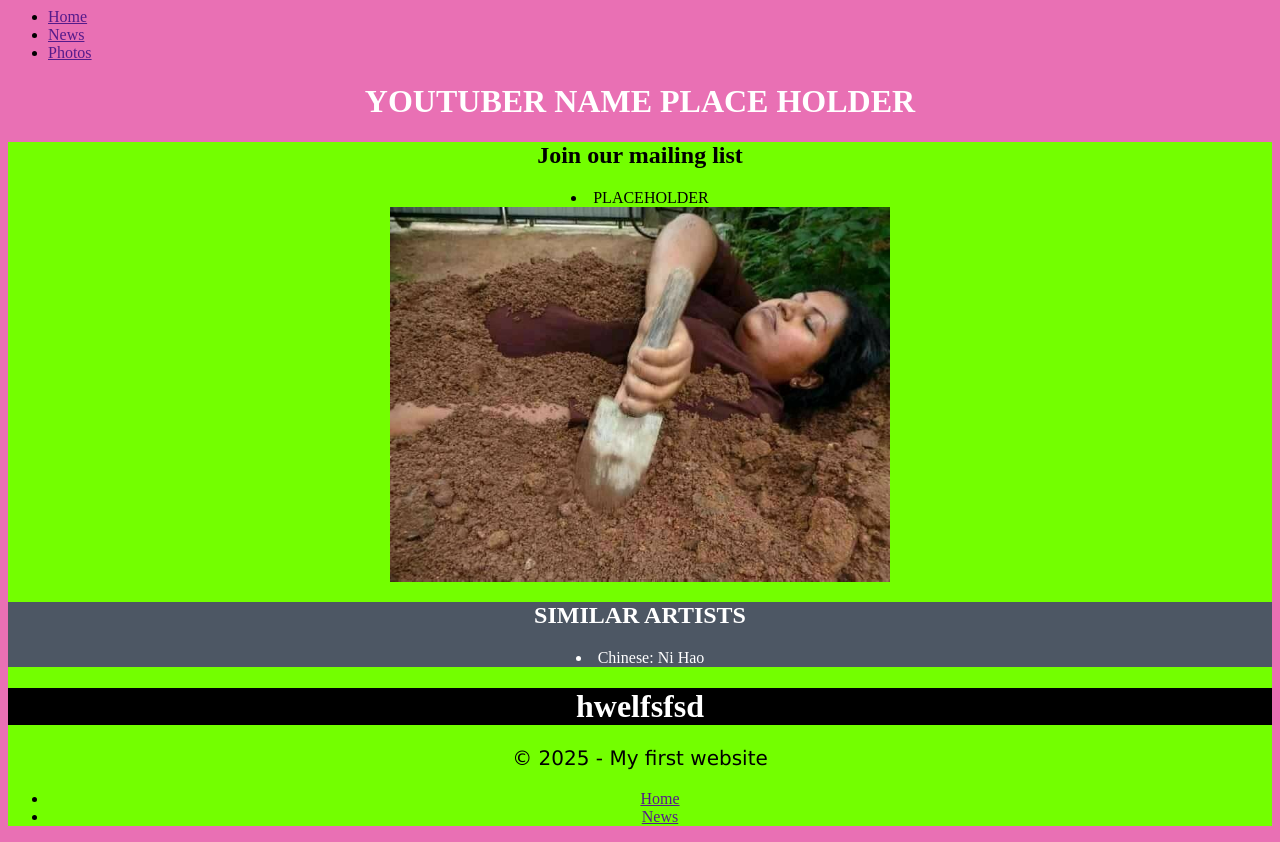
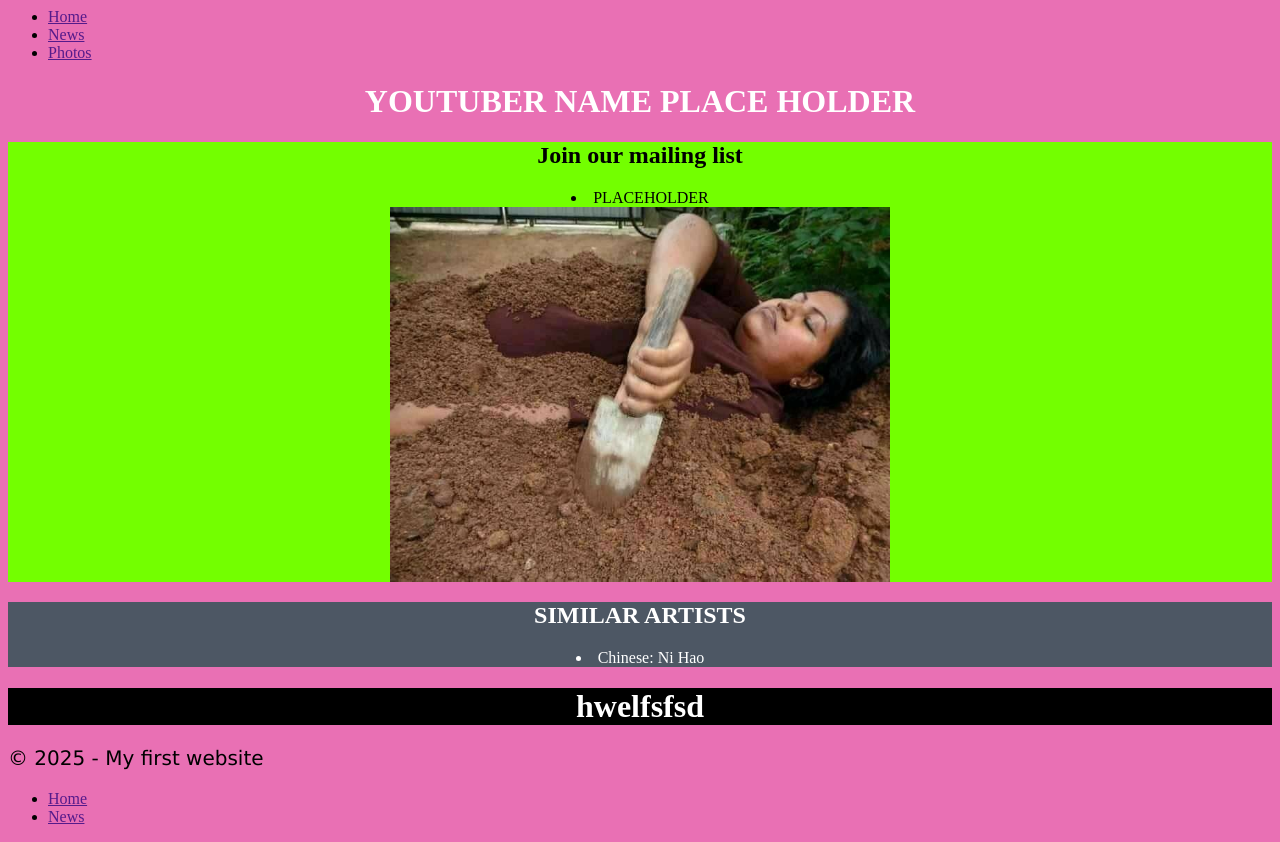
Before and after one commit to Alicia24s/Y2-Web-Dev, a plain HTML site: page index.html in a window 1280 px wide. Drawn offline with Linux system fonts and the light colour scheme.

Commit message:
Commiting my small changes

```diff
--- a/index.html
+++ b/index.html
@@ -12,6 +12,8 @@
             </ul>
         </nav>
     </head>
+
+
     <h1>YOUTUBER NAME PLACE HOLDER</h1>
     <!--
     Put the basic overall information here - You'll have 4 blocks on the page that you can click
@@ -25,7 +27,7 @@
             <li>PLACEHOLDER</li>
 
         <img src="IMAGES\WOMAN-HAD-ENOUGH.jpg" alt="woman has had enough" width="500"/>
-    </di>
+    </div>
 
 
     <!--Similar artists (you'll use this to find similar videos)-->
@@ -43,11 +45,16 @@
 
     <!--Footer-->
     <footer>
+        <div id = "copywrite">
         <p>&copy; 2025 - My first website</p>
+        </div>
+
+        <div id = "links">
         <ul>
             <li><a href "contact.html"> Home </a></li>
             <li><a href "privacy.html"> News </a></li>
         </ul>
+        </div>
     </footer>
 
 
```
